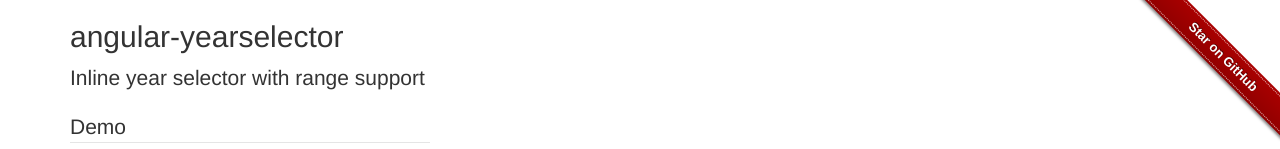
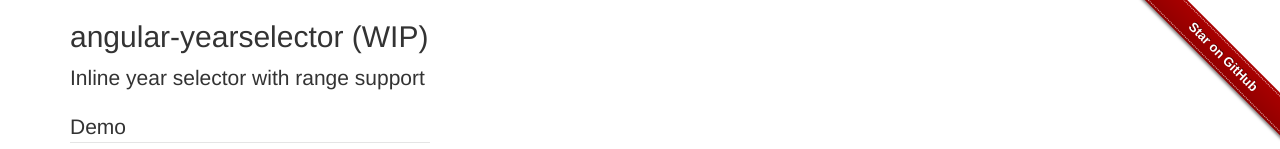
Before and after one commit to ArthurianX/angular-hierarchical-typeahead, a website: page demo/index.html in a window 1280 px wide. Shown: the top 149 px of the page. Drawn offline with nearby package versions, Linux system fonts and the light colour scheme.

Commit message:
Updated demo site.

```diff
--- a/demo/index.html
+++ b/demo/index.html
@@ -24,7 +24,7 @@
         <div class="row">
 
             <div class="col-md-12">
-                <h2>angular-yearselector</h2>
+                <h2>angular-yearselector (WIP)</h2>
                 <p class="lead">Inline year selector with range support</p>
             </div>
 
```
